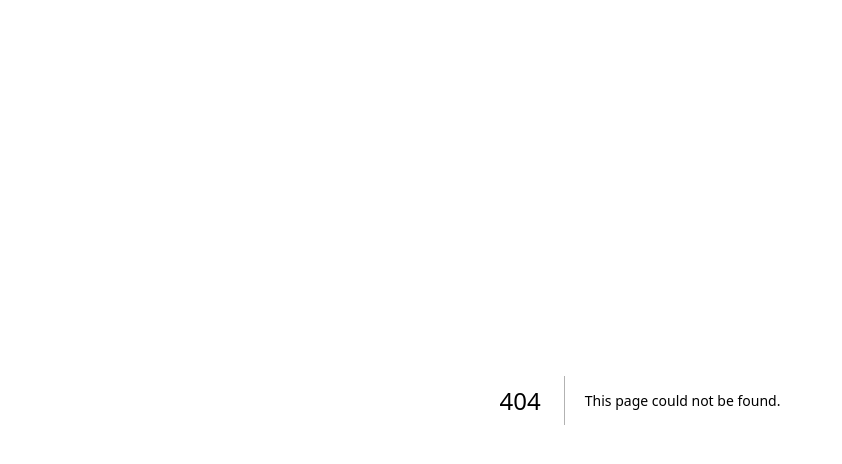
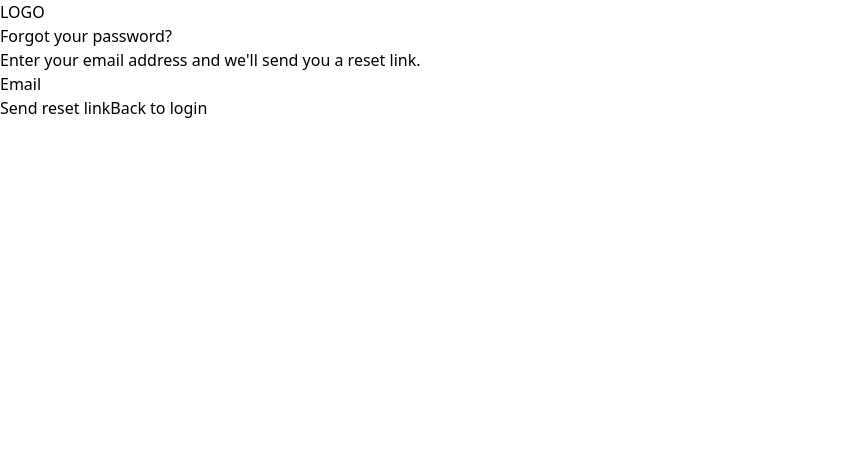
Before and after one commit to Kashina69/dsr_portal, a Next.js app: page /forgot-password in a window 1280 px wide. Before the commit this address had no page. Shown: the top 464 px of the page, without its empty margins (0-842 px from the left). Built offline with nearby package versions, Linux system fonts and the light colour scheme.

Commit message:
feat: forgot password page with validation.

```diff
--- /dev/null
+++ b/src/app/forgot-password/components/ForgotPasswordForm.tsx
@@ -0,0 +1,51 @@
+'use client'
+
+import * as Form from '@radix-ui/react-form'
+import { useState } from 'react'
+
+import { forgotPasswordSchema } from '../forgot-password.validation'
+
+export function ForgotPasswordForm() {
+  const [email, setEmail] = useState('')
+  const [errors, setErrors] = useState<Record<string, string>>({})
+
+  function handleSubmit(e: React.FormEvent) {
+    e.preventDefault()
+    const result = forgotPasswordSchema.safeParse({ email })
+    if (!result.success) {
+      const fieldErrors = result.error.flatten().fieldErrors
+      setErrors({
+        email: fieldErrors.email?.[0] ?? '',
+      })
+      return
+    }
+    setErrors({})
+  }
+
+  return (
+    <Form.Root onSubmit={handleSubmit}>
+      <div>LOGO</div>
+
+      <h1>Forgot your password?</h1>
+      <p>Enter your email address and we&apos;ll send you a reset link.</p>
+
+      <Form.Field name="email">
+        <Form.Label>Email</Form.Label>
+        <Form.Control asChild>
+          <input
+            type="email"
+            value={email}
+            onChange={(e) => setEmail(e.target.value)}
+          />
+        </Form.Control>
+        {errors.email && <Form.Message>{errors.email}</Form.Message>}
+      </Form.Field>
+
+      <Form.Submit asChild>
+        <button type="submit">Send reset link</button>
+      </Form.Submit>
+
+      <a href="/login">Back to login</a>
+    </Form.Root>
+  )
+}
--- /dev/null
+++ b/src/app/forgot-password/forgot-password.validation.ts
@@ -0,0 +1,7 @@
+import { z } from 'zod'
+
+export const forgotPasswordSchema = z.object({
+  email: z.string().email('Enter a valid email address'),
+})
+
+export type ForgotPasswordFormData = z.infer<typeof forgotPasswordSchema>
--- /dev/null
+++ b/src/app/forgot-password/page.tsx
@@ -0,0 +1,5 @@
+import { ForgotPasswordForm } from './components/ForgotPasswordForm'
+
+export default function ForgotPasswordPage() {
+  return <ForgotPasswordForm />
+}
```
